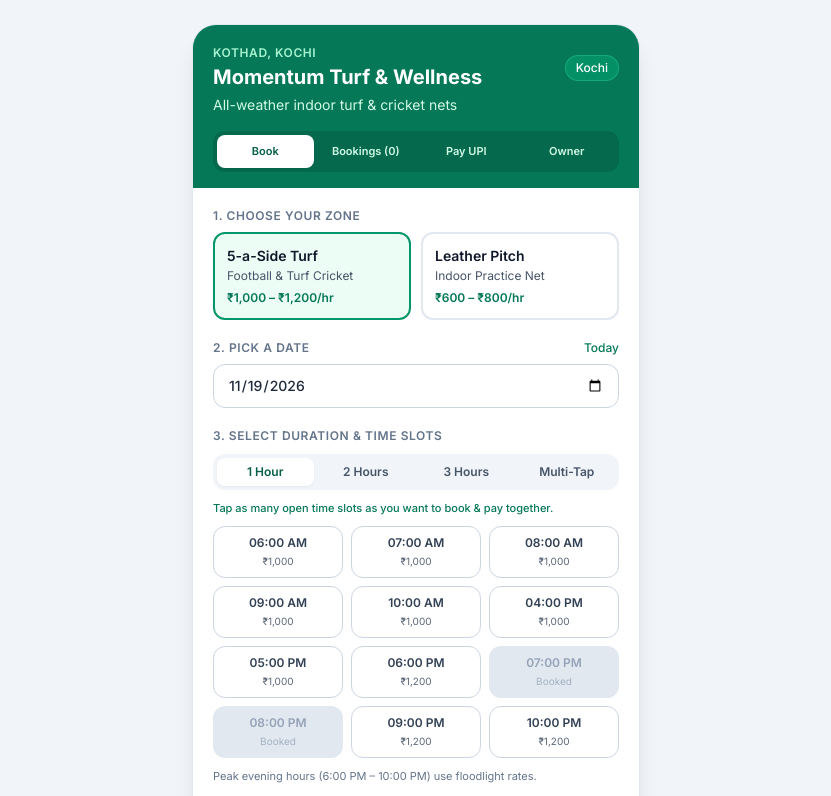
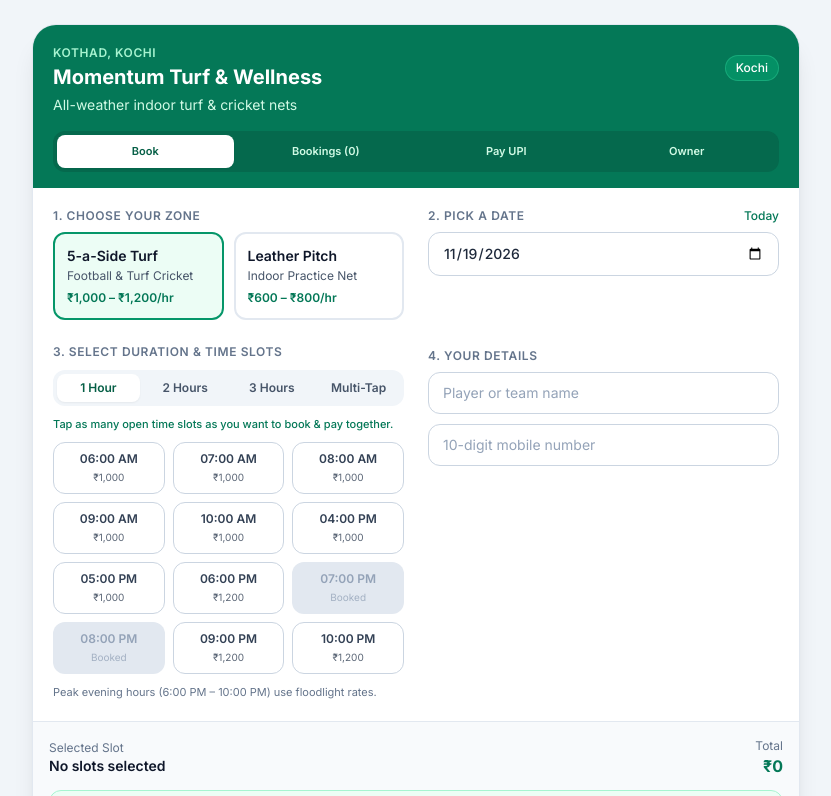
Before and after one commit to momentumturfkochi/Momentum-Turf-Wellness--Booking, a plain HTML site: page index.html in a window 1280 px wide. Both pictures are taken after a click on the button "1 Hour". Shown: the top 796 px of the page, without its empty margins (224-1055 px from the left). Drawn offline with nearby package versions, Linux system fonts and the light colour scheme.

Commit message:
Add files via upload

```diff
--- a/index.html
+++ b/index.html
@@ -2,7 +2,7 @@
 <html lang="en">
 <head>
   <meta charset="UTF-8" />
-  <meta name="viewport" content="width=device-width, initial-scale=1.0" />
+  <meta name="viewport" content="width=device-width, initial-scale=1.0, viewport-fit=cover" />
   <title>Momentum Turf &amp; Wellness — Spot Booking</title>
   <meta name="theme-color" content="#047857" />
   <link rel="manifest" href="./manifest.json" />
@@ -12,14 +12,20 @@
   <link rel="preconnect" href="https://fonts.gstatic.com" crossorigin />
   <link href="https://fonts.googleapis.com/css2?family=Inter:wght@400;500;600;700&display=swap" rel="stylesheet" />
   <style>
-    body {
+    html, body {
       font-family: 'Inter', system-ui, -apple-system, sans-serif;
+      background-color: #f8fafc;
+      color: #0f172a;
+      min-height: 100dvh;
+      margin: 0;
+      padding: env(safe-area-inset-top, 0px) env(safe-area-inset-right, 0px) env(safe-area-inset-bottom, 0px) env(safe-area-inset-left, 0px);
+      overflow-x: hidden;
     }
   </style>
 </head>
-<body class="bg-slate-100 text-slate-900 min-h-screen flex justify-center p-3 sm:p-6">
+<body class="bg-slate-100 text-slate-900 min-h-[100dvh] flex justify-center p-2 sm:p-4 md:p-6">
   <!-- Mobile App Container -->
-  <main class="w-full max-w-md bg-white rounded-3xl shadow-xl overflow-hidden border border-slate-200 flex flex-col">
+  <main class="w-full max-w-md md:max-w-3xl bg-white rounded-2xl sm:rounded-3xl shadow-xl overflow-hidden border border-slate-200 flex flex-col">
     <!-- App Header -->
     <header class="bg-emerald-700 text-white px-5 pt-5 pb-4">
       <div class="flex items-center justify-between">
@@ -68,7 +74,7 @@
 
     <!-- View 1: Book a Spot -->
     <div id="view-book" class="flex-1 flex flex-col">
-      <div class="p-5 space-y-5 flex-1">
+      <div class="p-4 sm:p-5 space-y-5 flex-1 md:grid md:grid-cols-2 md:gap-6 md:space-y-0">
         <!-- 1. Choose Pitch / Zone -->
         <section aria-labelledby="pitch-heading">
           <h2 id="pitch-heading" class="text-xs font-semibold uppercase tracking-wider text-slate-500 mb-2">
@@ -145,7 +151,7 @@
             Tap any start time below — or tap multiple slots to combine hours.
           </p>
 
-          <div id="slots-grid" class="grid grid-cols-3 gap-2"></div>
+          <div id="slots-grid" class="grid grid-cols-3 md:grid-cols-2 lg:grid-cols-3 gap-2"></div>
           <p class="text-[11px] text-slate-500 mt-2">
             Peak evening hours (6:00 PM – 10:00 PM) use floodlight rates.
           </p>
@@ -658,6 +664,17 @@
       btn.addEventListener('click', () => {
         state.durationHrs = Number(btn.dataset.hrs);
         render();
+
+    // Handle foldable screen fold/unfold resize smoothly
+    window.addEventListener('resize', () => {
+      document.documentElement.style.minHeight = window.innerHeight + 'px';
+    });
+    window.addEventListener('orientationchange', () => {
+      setTimeout(() => {
+        document.documentElement.style.minHeight = window.innerHeight + 'px';
+      }, 150);
+    });
+
       });
     });
 
--- a/sw.js
+++ b/sw.js
@@ -1,4 +1,4 @@
-const CACHE_NAME = 'momentum-turf-v4';
+const CACHE_NAME = 'momentum-turf-v5';
 const ASSETS = [
   './',
   './index.html',
```
Also changed, not shown: manifest.json.
